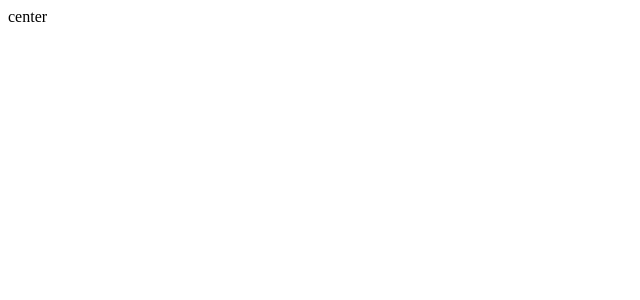
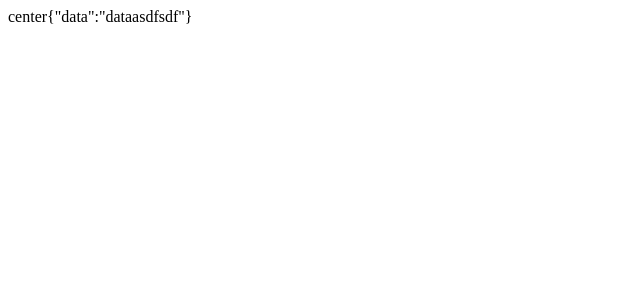
Before and after one commit to EFFORTFORLIFE/503, a Next.js app: page /center in a window 1280 px wide. Shown: the top 300 px of the page, without its empty margins (0-640 px from the left). Built offline with nearby package versions, Linux system fonts and the light colour scheme.

Commit message:
getServerProps

```diff
--- a/pages/center.js
+++ b/pages/center.js
@@ -5,7 +5,7 @@ export async function getServerSideProps() {
     // 返回数据作为 props
     return {
       props: {
-        data: 'data', // 将数据传递给页面组件
+        data: 'dataasdfsdf', // 将数据传递给页面组件
       },
     };
   }
@@ -13,7 +13,7 @@ export async function getServerSideProps() {
   const Center = (props) => {
     return (
         <div>
-            center
+            center{JSON.stringify(props)}
         </div>
     )
   }
```
